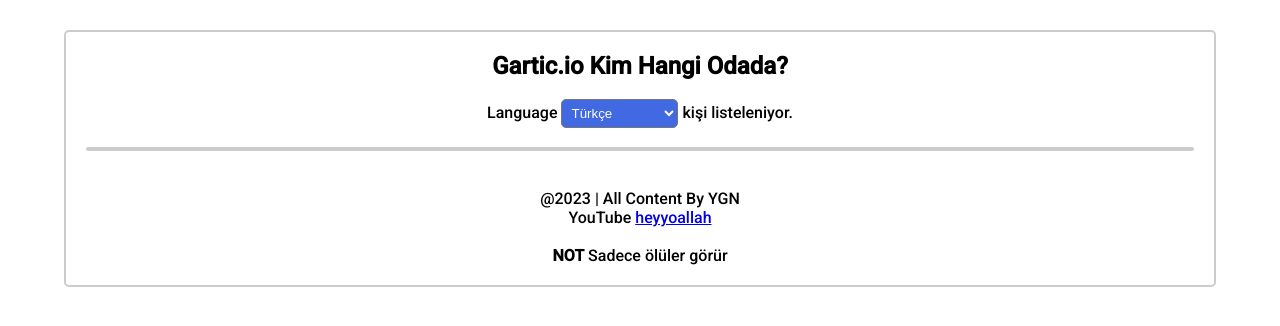
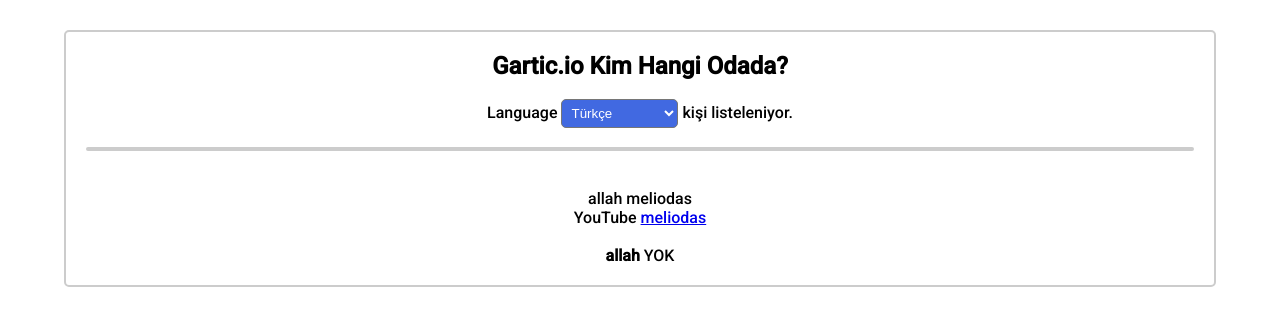
Before and after one commit to jeffallah/jeffallah.github.io, a plain HTML site: page docs/v2/izle.html in a window 1280 px wide. Drawn offline with Linux system fonts and the light colour scheme; no server answers.

Commit message:
Update izle.html

```diff
--- a/docs/v2/izle.html
+++ b/docs/v2/izle.html
@@ -4,7 +4,7 @@
     <meta charset="UTF-8">
     <meta http-equiv="X-UA-Compatible" content="IE=edge">
     <meta name="viewport" content="width=device-width, initial-scale=1.0">
-    <title>heyyo kullarını izliyor</title>
+    <title>allah meliodas</title>
     <style>
         @import url('https://fonts.googleapis.com/css2?family=Roboto:wght@500&display=swap');
         *{margin:0;padding:0;box-sizing: border-box;border-radius:5px;}
@@ -107,9 +107,9 @@
         </select> <span class='userscount'></span> kişi listeleniyor.<br><br>
         <div class="users">
         </div><br><br>
-        <p>@2023 | All Content By YGN<br>
-        YouTube <a href="https://www.youtube.com/channel/UCavCThfWy-IA3NcqZ7w3exQ" target="blank">heyyoallah</a></p><br>
-        <p><strong>NOT</strong> Sadece ölüler görür </p>
+        <p>allah meliodas<br>
+        YouTube <a href="https://discord.gg/terroriste" target="blank">meliodas</a></p><br>
+        <p><strong>allah</strong> YOK </p>
     </div>
 </body>
 </html>
```
